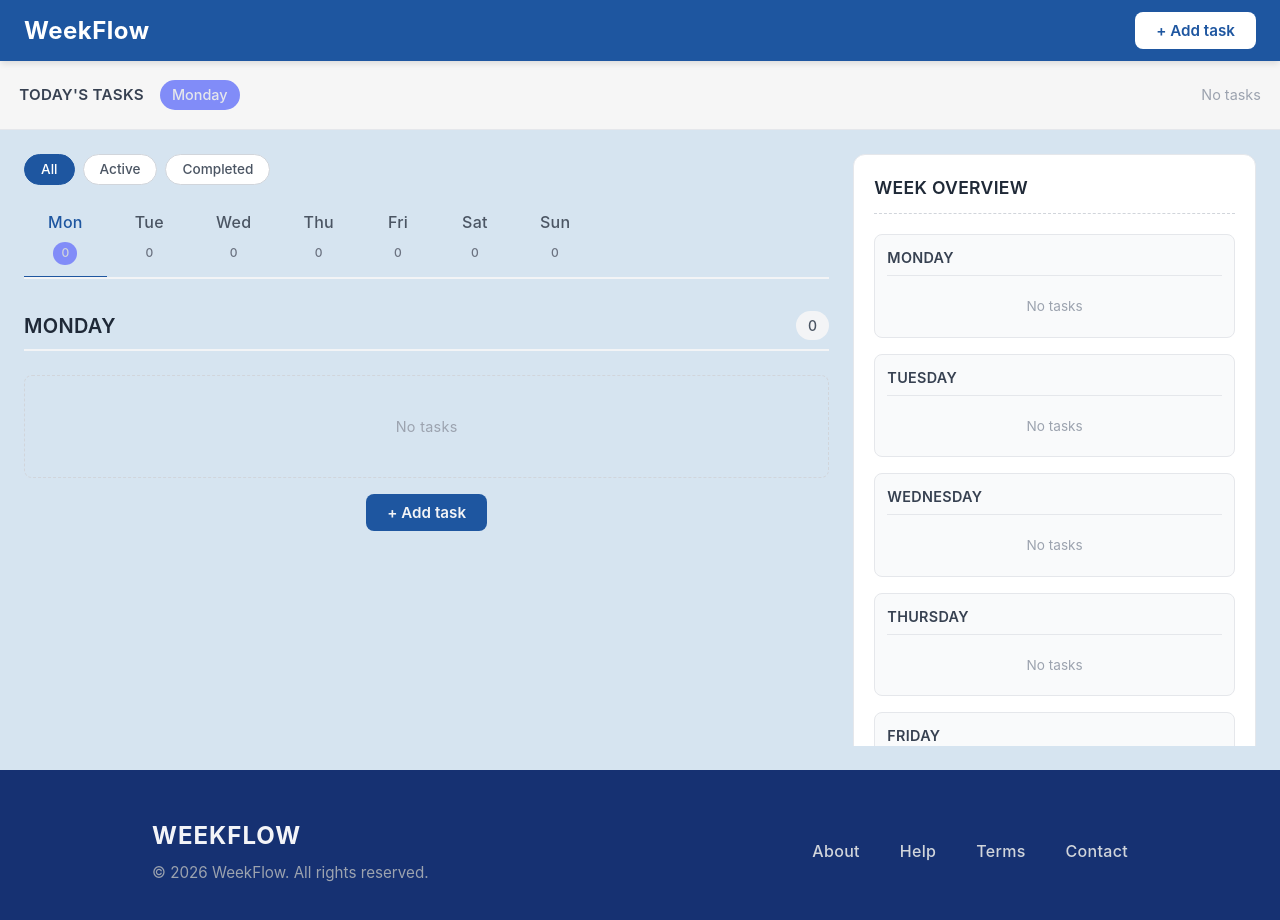
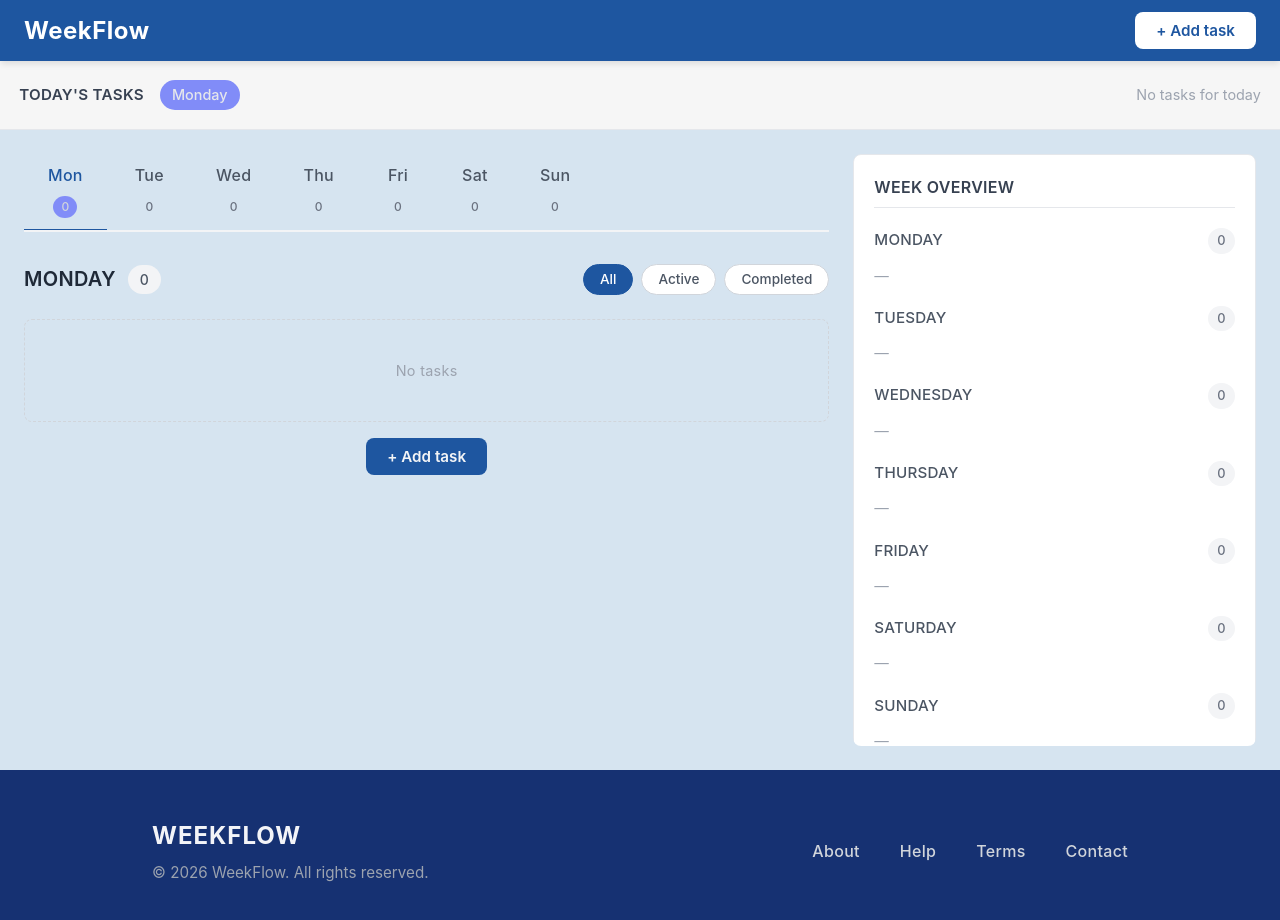
Before and after one commit to regentrock/weekflow-next-ts, a Next.js app: page / in a window 1280 px wide. Shown: the top 920 px of the page. Built offline with nearby package versions, Linux system fonts and the light colour scheme.

Commit message:
Alteração de estilizações, implementação de exibição de horas 'TodayTasks', alteração no Form, reestruturação de filtro.

```diff
--- a/package.json
+++ b/package.json
@@ -15,7 +15,8 @@
     "@dnd-kit/utilities": "^3.2.2",
     "next": "16.1.6",
     "react": "19.2.3",
-    "react-dom": "19.2.3"
+    "react-dom": "19.2.3",
+    "react-icons": "^5.6.0"
   },
   "devDependencies": {
     "@tailwindcss/postcss": "^4",
--- a/src/components/Board/Board.module.css
+++ b/src/components/Board/Board.module.css
@@ -13,16 +13,42 @@
 .containerLeft {
   flex: 2;
   min-width: 0;
-  overflow-y: auto; /* se necessário, mas geralmente não precisa */
+  overflow-y: auto;
 }
 
-.containerRight {
+.containerRight{
   flex: 1;
   min-width: 0;
-  max-height: calc(80vh - 3rem); /* ajuste conforme necessário */
+  max-height: calc(80vh - 3rem);
   overflow-y: auto;
   position: sticky;
-  top: 1rem; /* opcional, para manter visível ao rolar */
+  top: 1rem;
+  border-radius: var(--radius);
+}
+
+/* Estilização da scrollbar para o containerRight */
+.containerRight {
+  scrollbar-width: thin;
+  scrollbar-color: var(--gray-400) var(--gray-100);
+}
+
+.containerRight::-webkit-scrollbar {
+  width: 6px;
+}
+
+.containerRight::-webkit-scrollbar-track {
+  background: var(--gray-100);
+  border-radius: var(--radius-sm);
+}
+
+.containerRight::-webkit-scrollbar-thumb {
+  background: var(--gray-400);
+  border-radius: var(--radius-sm);
+  transition: var(--transition);
+}
+
+.containerRight::-webkit-scrollbar-thumb:hover {
+  background: var(--gray-500);
 }
 
 .daysNav {
@@ -90,7 +116,7 @@
 /* Estilos para os contadores nos dias */
 .dayName {
   font-weight: 500;
-  font-size: 1rem; /* mesmo tamanho do texto original do botão */
+  font-size: 1rem;
 }
 
 .dayCount {
@@ -134,39 +160,6 @@
   display: block;
 }
 
-.filterBar {
-  display: flex;
-  gap: 0.5rem;
-  margin-bottom: 1rem;
-}
-
-.filterBtn {
-  padding: 0.4rem 1rem;
-  border: 1px solid var(--gray-300);
-  background: white;
-  border-radius: 20px;
-  font-size: 0.85rem;
-  font-weight: 500;
-  color: var(--gray-600);
-  cursor: pointer;
-  transition: var(--transition);
-}
-
-.filterBtn:hover {
-  background: var(--gray-100);
-  border-color: var(--gray-400);
-}
-
-.activeFilter {
-  background: var(--primary);
-  color: white;
-  border-color: var(--primary);
-}
-
-.activeFilter:hover {
-  background: var(--primary-dark);
-}
-
 @media (max-width: 1024px) {
   .container {
     flex-direction: column;
--- a/src/components/Board/Board.tsx
+++ b/src/components/Board/Board.tsx
@@ -27,23 +27,14 @@ const days: Day[] = [
   "Sunday"
 ]
 
-type FilterStatus = "all" | "active" | "completed"
-
 export default function Board({ isFormOpen, closeForm, onOpenForm }: Props) {
   const { tasks, addTask, updateTask, toggleTask, deleteTask, reorderTasks } = useTasks()
   const [activeDay, setActiveDay] = useState<Day>("Monday")
   const [editingTask, setEditingTask] = useState<Task | null>(null)
-  const [filter, setFilter] = useState<FilterStatus>("all")
   const [showOverview, setShowOverview] = useState(false)
 
-  // Aplica filtro às tarefas do dia ativo
   const dayTasks = tasks
     .filter(t => t.day === activeDay)
-    .filter(t => {
-      if (filter === "active") return !t.completed
-      if (filter === "completed") return t.completed
-      return true
-    })
     .sort((a, b) => (a.order || 0) - (b.order || 0))
 
   function handleEditTask(task: Task) {
@@ -72,28 +63,6 @@ export default function Board({ isFormOpen, closeForm, onOpenForm }: Props) {
 
       <div className={styles.container}>
         <div className={styles.containerLeft}>
-          {/* Filtros */}
-          <div className={styles.filterBar}>
-            <button
-              className={`${styles.filterBtn} ${filter === "all" ? styles.activeFilter : ""}`}
-              onClick={() => setFilter("all")}
-            >
-              All
-            </button>
-            <button
-              className={`${styles.filterBtn} ${filter === "active" ? styles.activeFilter : ""}`}
-              onClick={() => setFilter("active")}
-            >
-              Active
-            </button>
-            <button
-              className={`${styles.filterBtn} ${filter === "completed" ? styles.activeFilter : ""}`}
-              onClick={() => setFilter("completed")}
-            >
-              Completed
-            </button>
-          </div>
-
           {/* Navegação de dias com contador */}
           <div className={styles.daysNav}>
             {days.map(day => {
--- a/src/components/DayColumn/DayColumn.module.css
+++ b/src/components/DayColumn/DayColumn.module.css
@@ -4,16 +4,20 @@
   min-height: 200px;
 }
 
+.header {
+  display: flex;
+  align-items: center;
+  justify-content: space-between;
+  margin-bottom: 1.5rem;
+}
+
 .title {
   display: flex;
   align-items: center;
-  justify-content: space-between;
+  gap: 0.75rem;
   font-size: 1.25rem;
   font-weight: 600;
   color: var(--gray-800);
-  margin-bottom: 1.5rem;
-  padding-bottom: 0.5rem;
-  border-bottom: 2px solid var(--gray-100);
   letter-spacing: 0.3px;
   text-transform: uppercase;
 }
@@ -25,6 +29,38 @@
   border-radius: 9999px;
   font-size: 0.875rem;
   font-weight: 500;
+}
+
+.filterBar {
+  display: flex;
+  gap: 0.5rem;
+}
+
+.filterBtn {
+  padding: 0.4rem 1rem;
+  border: 1px solid var(--gray-300);
+  background: white;
+  border-radius: 20px;
+  font-size: 0.85rem;
+  font-weight: 500;
+  color: var(--gray-600);
+  cursor: pointer;
+  transition: var(--transition);
+}
+
+.filterBtn:hover {
+  background: var(--gray-100);
+  border-color: var(--gray-400);
+}
+
+.activeFilter {
+  background: var(--primary);
+  color: white;
+  border-color: var(--primary);
+}
+
+.activeFilter:hover {
+  background: var(--primary-dark);
 }
 
 .tasks {
@@ -94,6 +130,13 @@
     margin-bottom: 0;
   }
 
+  .header {
+    flex-direction: column;
+    align-items: flex-start;
+    gap: 0.75rem;
+    margin-bottom: 1rem;
+  }
+
   .tasks {
     grid-template-columns: 1fr;
     gap: 0.75rem;
@@ -105,21 +148,30 @@
 
   .title {
     font-size: 1.2rem;
-    margin-bottom: 1rem;
+    margin-bottom: 0;
     border-bottom: none;
+  }
+
+  .filterBar {
+    width: 100%;
+    justify-content: space-between;
+  }
+
+  .filterBtn {
+    flex: 1;
+    text-align: center;
   }
 
   .empty {
     padding: 2rem 1rem;
   }
 
-  /* Ajustes para o botão Add task em mobile */
   .addTaskBtn {
-    grid-column: 1 / -1; /* ocupa toda a largura da coluna */
+    grid-column: 1 / -1;
     width: auto;
-    max-width: 300px; /* largura máxima opcional */
-    margin: 0 auto; /* centraliza horizontalmente */
-    padding: 0.75rem 1.5rem; /* um pouco mais de padding para facilitar o toque */
-    font-size: 1rem; /* ajuste fino */
+    max-width: 300px;
+    margin: 0 auto;
+    padding: 0.75rem 1.5rem;
+    font-size: 1rem;
   }
 }
--- a/src/components/DayColumn/DayColumn.tsx
+++ b/src/components/DayColumn/DayColumn.tsx
@@ -21,6 +21,8 @@ import SortableTaskCard from "../TaskCard/SortableTaskCard";
 import styles from "./DayColumn.module.css";
 import { useState } from "react";
 
+type FilterStatus = "all" | "active" | "completed";
+
 type Props = {
   day: Day
   tasks: Task[]
@@ -41,6 +43,7 @@ export default function DayColumn({
   onAddTaskClick
 }: Props) {
   const [activeId, setActiveId] = useState<string | null>(null);
+  const [filter, setFilter] = useState<FilterStatus>("all");
 
   const sensors = useSensors(
     useSensor(PointerSensor, {
@@ -54,7 +57,13 @@ export default function DayColumn({
     })
   );
 
-  const sortedTasks = [...tasks].sort((a, b) => (a.order ?? 0) - (b.order ?? 0));
+  const filteredTasks = tasks.filter(t => {
+    if (filter === "active") return !t.completed;
+    if (filter === "completed") return t.completed;
+    return true;
+  });
+
+  const sortedTasks = [...filteredTasks].sort((a, b) => (a.order ?? 0) - (b.order ?? 0));
 
   function handleDragStart(event: DragStartEvent) {
     setActiveId(event.active.id.toString());
@@ -71,10 +80,34 @@ export default function DayColumn({
 
   return (
     <div className={styles.column}>
-      <h2 className={styles.title}>
-        {day}
-        <span className={styles.count}>{tasks.length}</span>
-      </h2>
+      <div className={styles.header}>
+        <h2 className={styles.title}>
+          {day}
+          <span className={styles.count}>{tasks.length}</span>
+        </h2>
+
+        {/* Filtros */}
+        <div className={styles.filterBar}>
+          <button
+            className={`${styles.filterBtn} ${filter === "all" ? styles.activeFilter : ""}`}
+            onClick={() => setFilter("all")}
+          >
+            All
+          </button>
+          <button
+            className={`${styles.filterBtn} ${filter === "active" ? styles.activeFilter : ""}`}
+            onClick={() => setFilter("active")}
+          >
+            Active
+          </button>
+          <button
+            className={`${styles.filterBtn} ${filter === "completed" ? styles.activeFilter : ""}`}
+            onClick={() => setFilter("completed")}
+          >
+            Completed
+          </button>
+        </div>
+      </div>
 
       <DndContext
         sensors={sensors}
--- a/src/components/TodayTasks/TodayTasks.module.css
+++ b/src/components/TodayTasks/TodayTasks.module.css
@@ -7,7 +7,7 @@
   align-items: center;
   justify-content: space-between;
   flex-wrap: wrap;
-  gap: 0.5rem;
+  gap: 1rem;
 }
 
 .left {
@@ -37,11 +37,15 @@
 .progress {
   display: flex;
   align-items: center;
-  gap: 1rem;
-  min-width: 200px;
+  gap: 1.5rem;
+  min-width: 300px;
+  flex-wrap: wrap;
 }
 
 .stats {
+  display: flex;
+  align-items: baseline;
+  gap: 0.25rem;
   font-size: 0.9rem;
   color: var(--gray-600);
   white-space: nowrap;
@@ -52,9 +56,15 @@
   font-weight: 600;
 }
 
+.percentage {
+  color: var(--gray-500);
+  font-size: 0.8rem;
+}
+
 .progressBar {
   flex: 1;
-  height: 0.375rem;
+  min-width: 150px;
+  height: 0.5rem;
   background: var(--gray-200);
   border-radius: 10px;
   overflow: hidden;
@@ -67,6 +77,15 @@
   transition: width 0.3s ease;
 }
 
+.timeInfo {
+  font-size: 0.85rem;
+  color: var(--gray-500);
+  background: var(--gray-100);
+  padding: 0.2rem 0.6rem;
+  border-radius: 20px;
+  white-space: nowrap;
+}
+
 .empty {
   font-size: 0.9rem;
   color: var(--gray-400);
@@ -77,9 +96,10 @@
     flex-direction: column;
     align-items: flex-start;
     padding: 1rem;
+    gap: 0.5rem;
   }
 
-  .title{
+  .title {
     font-size: 1.05rem;
   }
 
@@ -90,16 +110,24 @@
 
   .progress {
     width: 100%;
-    flex-wrap: wrap;
+    gap: 0.75rem;
   }
 
   .stats {
     width: 100%;
-    display: flex;
-    font-size: 0.95rem;
+    justify-content: space-between;
   }
 
-  .day{
+  .progressBar {
+    width: 100%;
+  }
+
+  .timeInfo {
+    width: 100%;
+    text-align: right;
+  }
+
+  .day {
     padding: 0.4rem 0.8rem;
   }
 }
--- a/src/components/TodayTasks/TodayTasks.tsx
+++ b/src/components/TodayTasks/TodayTasks.tsx
@@ -2,6 +2,7 @@
 
 import { Task, Day } from "@/types/task"
 import styles from "./TodayTasks.module.css"
+import { TfiTimer } from "react-icons/tfi";
 
 type Props = {
   tasks: Task[]
@@ -24,6 +25,20 @@ export default function TodayTasks({ tasks }: Props) {
   const total = todayTasks.length
   const progressPercentage = total > 0 ? (completed / total) * 100 : 0
 
+  // Cálculo de tempo estimado total e concluído
+  const totalEstimatedTime = todayTasks.reduce((sum, task) => sum + task.estimatedTime, 0)
+  const completedEstimatedTime = todayTasks
+    .filter(task => task.completed)
+    .reduce((sum, task) => sum + task.estimatedTime, 0)
+
+  const formatTime = (minutes: number): string => {
+    if (minutes < 60) return `${minutes}min`
+    const hours = Math.floor(minutes / 60)
+    const remainingMinutes = minutes % 60
+    if (remainingMinutes === 0) return `${hours}h`
+    return `${hours}h${remainingMinutes}`
+  }
+
   return (
     <div className={styles.container}>
       <div className={styles.left}>
@@ -33,9 +48,12 @@ export default function TodayTasks({ tasks }: Props) {
 
       {total > 0 ? (
         <div className={styles.progress}>
-          <span className={styles.stats}>
-            <strong>{completed}</strong>/{total}
-          </span>
+          <div className={styles.stats}>
+            <span className={styles.count}>
+              <strong>{completed}</strong>/{total}
+            </span>
+            <span className={styles.percentage}>({Math.round(progressPercentage)}%)</span>
+          </div>
           <div className={styles.progressBar}>
             <div
               className={styles.progressFill}
@@ -46,9 +64,14 @@ export default function TodayTasks({ tasks }: Props) {
               aria-valuemax={100}
             />
           </div>
+          {totalEstimatedTime > 0 && (
+            <div className={styles.timeInfo}>
+              <span><TfiTimer /> {formatTime(completedEstimatedTime)} / {formatTime(totalEstimatedTime)}</span>
+            </div>
+          )}
         </div>
       ) : (
-        <span className={styles.empty}>No tasks</span>
+        <span className={styles.empty}>No tasks for today</span>
       )}
     </div>
   )
--- a/src/components/WeekOverview/WeekOverview.module.css
+++ b/src/components/WeekOverview/WeekOverview.module.css
@@ -1,25 +1,23 @@
 .container {
   background: white;
-  border-radius: var(--radius-lg);
+  border-radius: var(--radius);
   padding: 1.25rem;
   box-shadow: var(--shadow-sm);
   border: 1px solid var(--gray-200);
-  margin: 0;
   width: 100%;
 }
 
 .title {
-  font-size: 1.1rem;
+  font-size: 1rem;
   font-weight: 600;
-  color: var(--gray-800);
+  color: var(--gray-700);
+  text-transform: uppercase;
+  letter-spacing: 0.3px;
   margin-bottom: 1.25rem;
-  letter-spacing: 0.3px;
-  text-transform: uppercase;
-  border-bottom: 1px dashed var(--gray-300);
-  padding-bottom: 0.75rem;
+  padding-bottom: 0.5rem;
+  border-bottom: 1px solid var(--gray-200);
 }
 
-/* Lista vertical de dias */
 .dayList {
   display: flex;
   flex-direction: column;
@@ -27,21 +25,31 @@
 }
 
 .dayItem {
-  background: var(--gray-50);
-  border-radius: var(--radius);
-  padding: 0.75rem;
-  border: 1px solid var(--gray-200);
+  display: flex;
+  flex-direction: column;
+  gap: 0.5rem;
 }
 
 .dayHeader {
-  font-size: 0.9rem;
-  font-weight: 600;
-  color: var(--gray-700);
+  display: flex;
+  align-items: center;
+  justify-content: space-between;
+  font-size: 0.95rem;
+  font-weight: 500;
+  color: var(--gray-600);
+}
+
+.dayName {
   text-transform: uppercase;
-  letter-spacing: 0.3px;
-  margin-bottom: 0.75rem;
-  padding-bottom: 0.4rem;
-  border-bottom: 1px solid var(--gray-200);
+  letter-spacing: 0.2px;
+}
+
+.dayCount {
+  font-size: 0.8rem;
+  color: var(--gray-500);
+  background: var(--gray-100);
+  padding: 0.2rem 0.6rem;
+  border-radius: 20px;
 }
 
 .taskList {
@@ -50,7 +58,7 @@
   margin: 0;
   display: flex;
   flex-direction: column;
-  gap: 0.5rem;
+  gap: 0.35rem;
 }
 
 .taskItem {
@@ -60,7 +68,6 @@
   font-size: 0.9rem;
   color: var(--gray-700);
   line-height: 1.4;
-  word-break: break-word;
 }
 
 .priorityDot {
@@ -72,17 +79,17 @@
 
 .priorityDot.high {
   background: #EF4444;
-  box-shadow: 0 0 0 2px rgba(239, 68, 68, 0.2);
+  box-shadow: 0 0 0 1px rgba(239, 68, 68, 0.2);
 }
 
 .priorityDot.medium {
   background: #F59E0B;
-  box-shadow: 0 0 0 2px rgba(245, 158, 11, 0.2);
+  box-shadow: 0 0 0 1px rgba(245, 158, 11, 0.2);
 }
 
 .priorityDot.low {
   background: #10B981;
-  box-shadow: 0 0 0 2px rgba(16, 185, 129, 0.2);
+  box-shadow: 0 0 0 1px rgba(16, 185, 129, 0.2);
 }
 
 .completed {
@@ -92,7 +99,7 @@
 
 .empty {
   color: var(--gray-400);
-  font-size: 0.85rem;
-  text-align: center;
-  padding: 0.5rem 0;
+  font-size: 0.9rem;
+  padding: 0.2rem 0;
+  font-style: italic;
 }
--- a/src/components/WeekOverview/WeekOverview.tsx
+++ b/src/components/WeekOverview/WeekOverview.tsx
@@ -27,14 +27,17 @@ export default function WeekOverview({ tasks }: Props) {
     <div className={styles.container}>
       <h2 className={styles.title}>Week Overview</h2>
       <div className={styles.dayList}>
-        {daysOrder.map(day => (
+        {daysOrder.map(day => {
+          const dayTasks = tasksByDay[day];
+          return (
             <div key={day} className={styles.dayItem}>
-            <h3 className={styles.dayHeader}>{day}</h3>
-            {tasksByDay[day].length === 0 ? (
-              <p className={styles.empty}>No tasks</p>
-            ) : (
+              <div className={styles.dayHeader}>
+                <span className={styles.dayName}>{day}</span>
+                <span className={styles.dayCount}>{dayTasks.length}</span>
+              </div>
+              {dayTasks.length > 0 ? (
                 <ul className={styles.taskList}>
-                {tasksByDay[day].map(task => (
+                  {dayTasks.map(task => (
                     <li key={task.id} className={styles.taskItem}>
                       <span
                         className={`${styles.priorityDot} ${styles[task.priority]}`}
@@ -45,9 +48,12 @@ export default function WeekOverview({ tasks }: Props) {
                     </li>
                   ))}
                 </ul>
+              ) : (
+                <div className={styles.empty}>—</div>
               )}
             </div>
-        ))}
+          );
+        })}
       </div>
     </div>
   );
```
Also changed, not shown: src/components/TaskForm/TaskForm.module.css (+52 -71 lines), 1 other file (tests, documents, lock files or other folders). Lines whose indentation alone changed are shown as unchanged.
